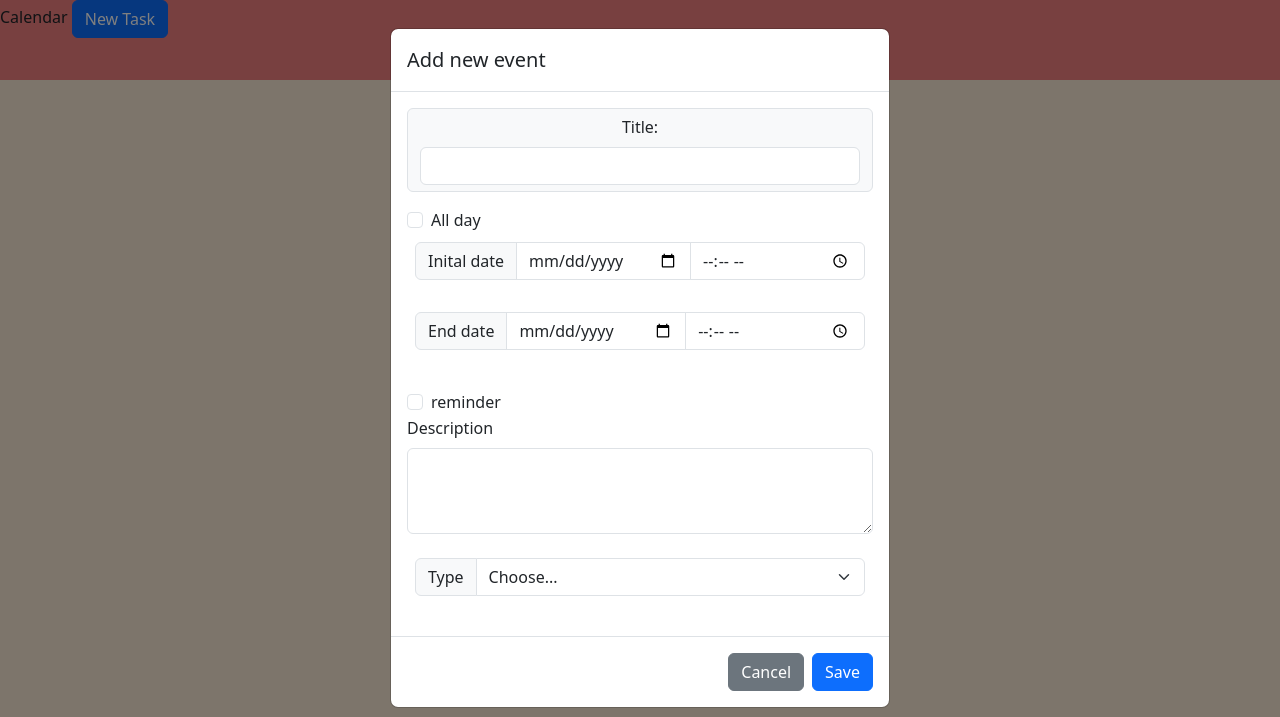
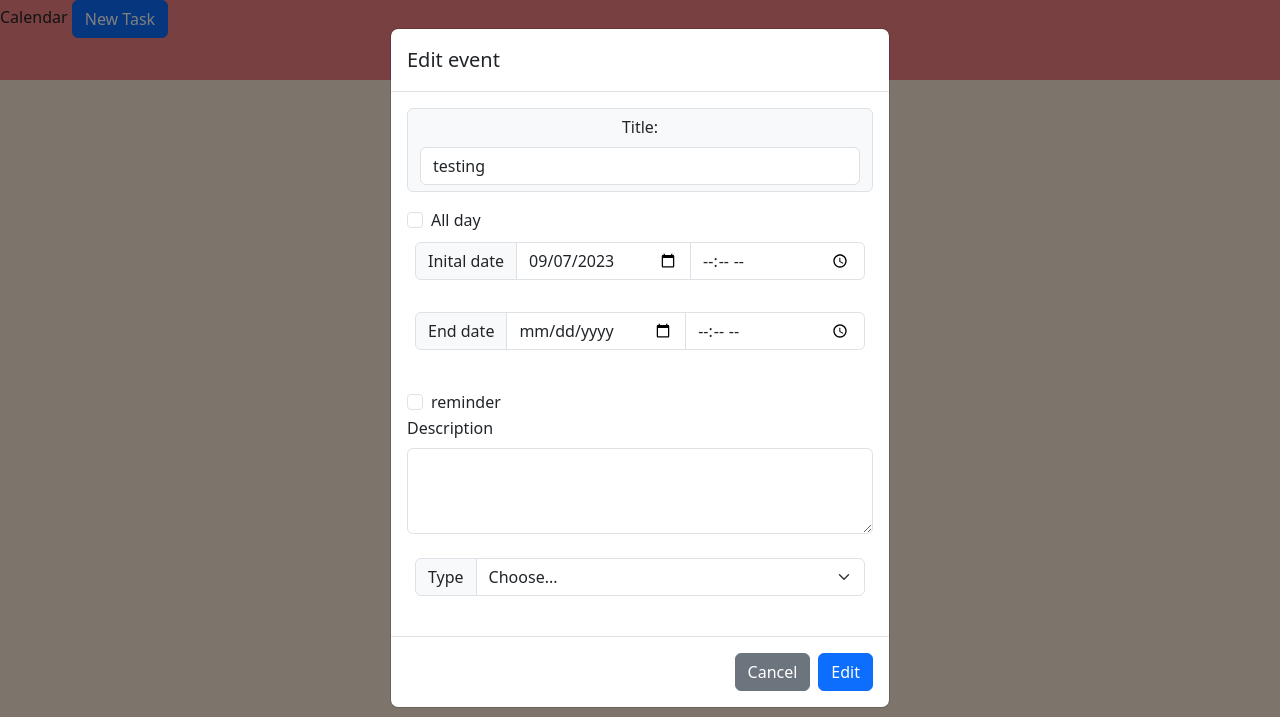
Before and after one commit to ebroto7/Assembler-Calendar, a website: page src/index.html in a window 1280 px wide. Both pictures are taken after a click on the button "New Task". Shown: the top 717 px of the page. Drawn offline with nearby package versions, Linux system fonts and the light colour scheme.

Commit message:
(add) new resetModal(), new openModal() w/ optional info

```diff
--- a/src/form.ts
+++ b/src/form.ts
@@ -11,6 +11,7 @@
 const openAddEventModal_btn = document.querySelector("#openAddEventModal_btn") as HTMLButtonElement;
 const createEvent_Modal = document.querySelector("#createEvent_Modal") as HTMLDivElement;
 const modalForm_bodyContainer = document.querySelector("#modalForm_bodyContainer") as HTMLDivElement;
+const formModal = document.querySelector("#formModal") as HTMLFormElement;
 
 const modalForm_eventTitle = document.querySelector('#modalForm_eventTitle') as HTMLInputElement
 const modalForm_AllDayEventSwitch = document.querySelector('#modalForm_AllDayEventSwitch') as HTMLInputElement
@@ -26,6 +27,53 @@
 const modalForm_EventType = document.querySelector('#modalForm_EventType') as HTMLSelectElement
 
 let eventsList: EventCal[] = []
+const testDate: string = '2023-09-07'
+const testEvent: EventCal = {
+    title: "testing",
+
+}
+
+
+const newEventModal_headerTitle = document.querySelector('#newEventModal_headerTitle') as HTMLHeadingElement;
+const modalForm_saveEventBtn = document.querySelector('#modalForm_saveEventBtn') as HTMLButtonElement;
+
+function openModal(initialDate?: string, event?: EventCal) {
+    console.log("open new modal")
+
+
+    if (initialDate != undefined && initialDate != "") {
+        modalForm_startDate_dateInput.value = initialDate
+    }
+
+    if (event != undefined) {
+        newEventModal_headerTitle.innerText = "Edit event"
+        modalForm_saveEventBtn.innerText = "Edit"
+
+        modalForm_eventTitle.value = event.title
+    }
+    console.log(event)
+    console.log(initialDate)
+}
+function resetModal() {
+    formModal.reset()
+
+
+    // modalForm_eventTitle.value = "";
+    // modalForm_AllDayEventSwitch.checked = false;
+    // modalForm_startDate_dateInput.value = "";
+    // modalForm_endDate_hourInput.value = "";
+    // modalForm_startDate_hourInput.value = "";
+    // modalForm_endDate_dateInput.value = "";
+    // modalForm_endDate_hourInput.value = "";
+    // modalForm_ReminderCheckbox.checked = false;
+    // modalForm_description.value = "";
+    // modalForm_EventType.value = "Choose...";
+
+    deleteErrorMessage('formTitleError')
+    deleteErrorMessage('modalForm_startDate_errorMessage')
+    deleteErrorMessage('modalForm_endDate_errorMessage')
+    deleteErrorMessage('modalForm_calendarError')
+}
 
 window.addEventListener("load", init)
 async function init() {
@@ -34,7 +82,7 @@
 }
 
 openAddEventModal_btn.addEventListener('click', () => {
-    createModalFormView()
+    openModal(testDate, testEvent)
 })
 
 
@@ -211,26 +259,7 @@
 
  }
 
-
- export function closeModal() {
+export function closeModal() {
     createEvent_Modal.hidden = true
- }
-
-
-
-
- function createModalFormView(event?: EventCal) {
-    // modalForm_bodyContainer.replaceChildren()
-
-    // const form = document.createElement("form") as HTMLFormElement
-    // form.innerText = "hello world"
-
-    // modalForm_bodyContainer.appendChild(form)
-
-    // console.log("load modal")
-
-    // if (event != undefined)
-    // console.log(event)
-
-
- }
+    resetModal()
+}
--- a/src/index.html
+++ b/src/index.html
@@ -28,14 +28,15 @@
       <div class="modal-dialog">
         <div class="modal-content">
           <div class="modal-header">
-            <h1 class="modal-title fs-5" id="newEventModal">Add new event</h1>
+            <h1 class="modal-title fs-5" id="newEventModal_headerTitle">Add new event</h1>
             <!-- <button type="button" class="btn-close" data-bs-dismiss="modal" aria-label="Close"></button> -->
           </div>
+
+
           <div id="modalForm_bodyContainer" class="modal-body">
 
+            <form id="formModal" class="needs-validation" novalidate>
 
-
-            <form id="formModal" class="needs-validation" novalidate>
               <div id="eventTitle_container" class="input-group-text mb-3">
                 <label for="modalForm_eventTitle" class="form-label">Title:</label>
                 <input id="modalForm_eventTitle" type="text" class="form-control" minlength="3" maxlength="50">
@@ -45,7 +46,7 @@
               <div id="datesForm" class=" mb-3">
                 <div class="form-check">
                   <input id="modalForm_AllDayEventSwitch" class="form-check-input" type="checkbox" value="">
-                  <label class="form-check-label" for="modalAllDayEventSwitch">
+                  <label class="form-check-label" for="modalForm_AllDayEventSwitch">
                     All day
                   </label>
                 </div>
--- a/src/types/EventCal.ts
+++ b/src/types/EventCal.ts
@@ -21,7 +21,6 @@
     Personal = "personal",
     Gimnasio = "gimnasio",
     Assembler = "assembler",
-
 }
 
 export enum ReminderTime {
```
Also changed, not shown: dist/form.js.
